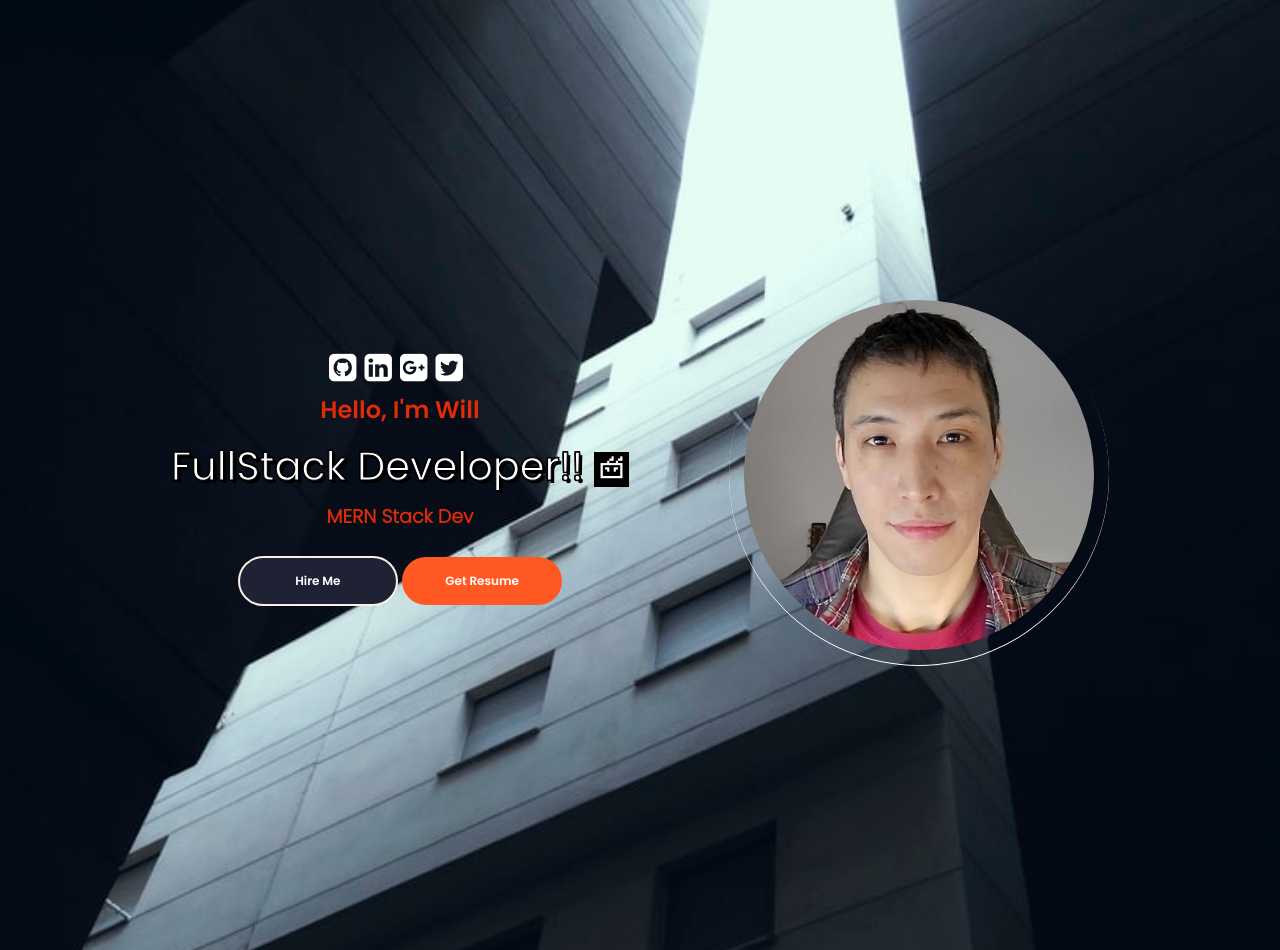
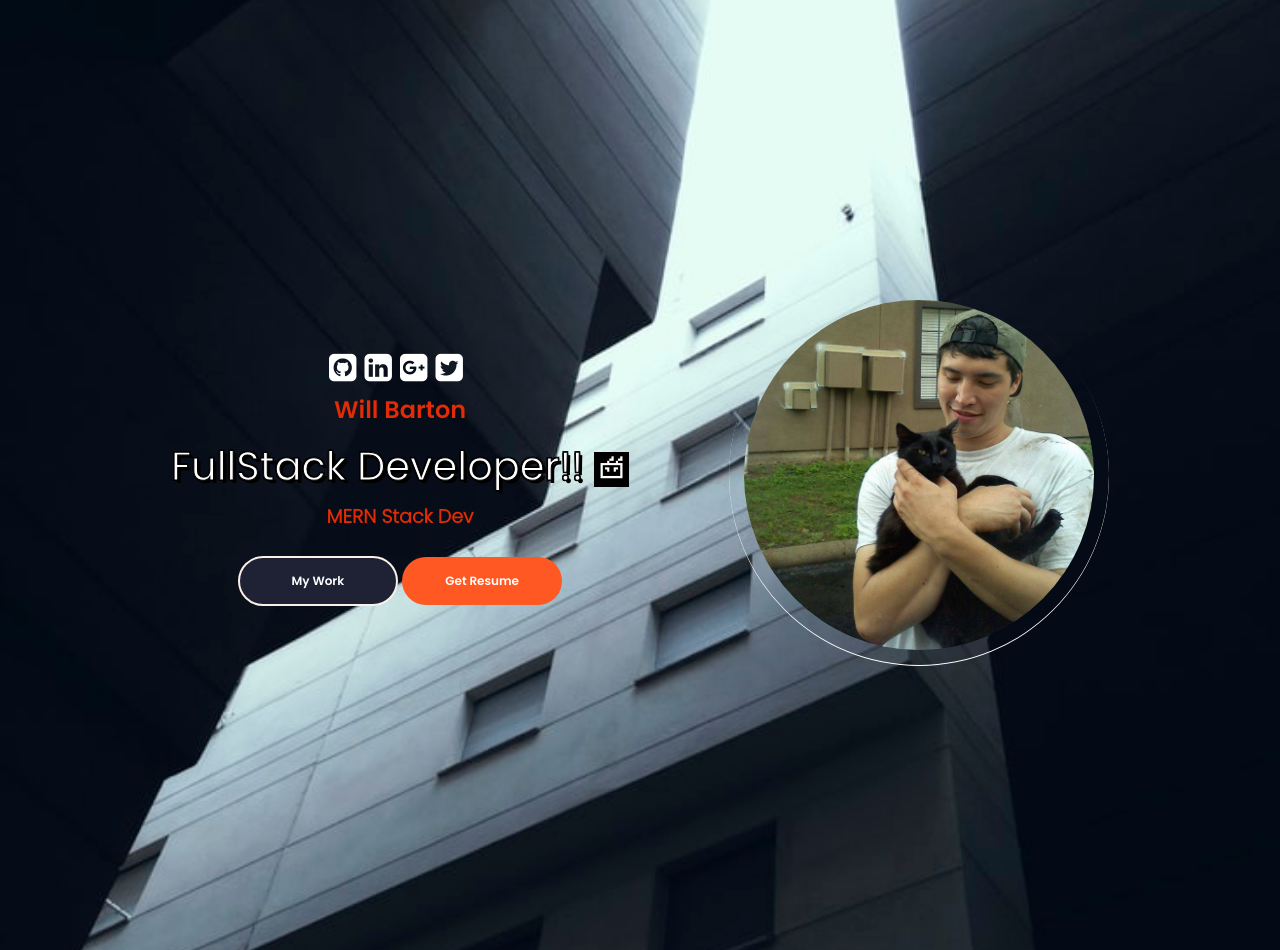
Before and after one commit to wwbarton/bartonDev, a React (Create React App) app in the folder client/: page / in a window 1280 px wide. Built offline with nearby package versions, Linux system fonts and the light colour scheme; a web font is replaced by a local one.

Commit message:
picture and title change

```diff
--- a/client/src/PortfolioContainer/Home/Profile/Profile.js
+++ b/client/src/PortfolioContainer/Home/Profile/Profile.js
@@ -42,7 +42,7 @@ function Profile() {
           <div className="profile-details-name">
             <span className="primarty-text">
               {" "}
-              Hello, I'm <span className="highlighted-text">Will</span>
+              <span className="highlighted-text">Will Barton</span>
             </span>
           </div>
           <div className="profile-details-role">
@@ -57,7 +57,7 @@ function Profile() {
           <div className="profile-options">
             <button className="btn primary-btn">
               {""}
-              Hire Me
+              My Work
               {""}
             </button>
             <a href="#"></a> {/* resume */}
```
Also changed, not shown: client/src/assets/Home/profilephoto.jpg.
